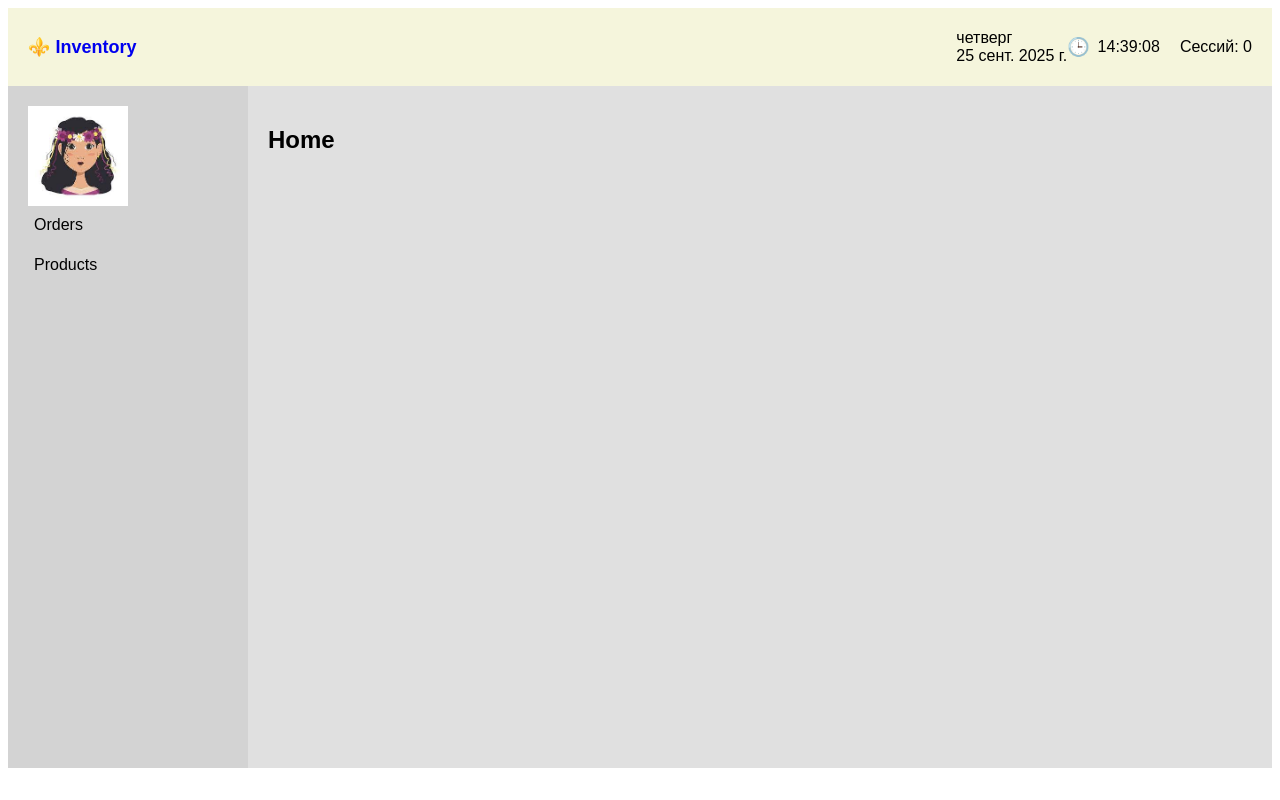
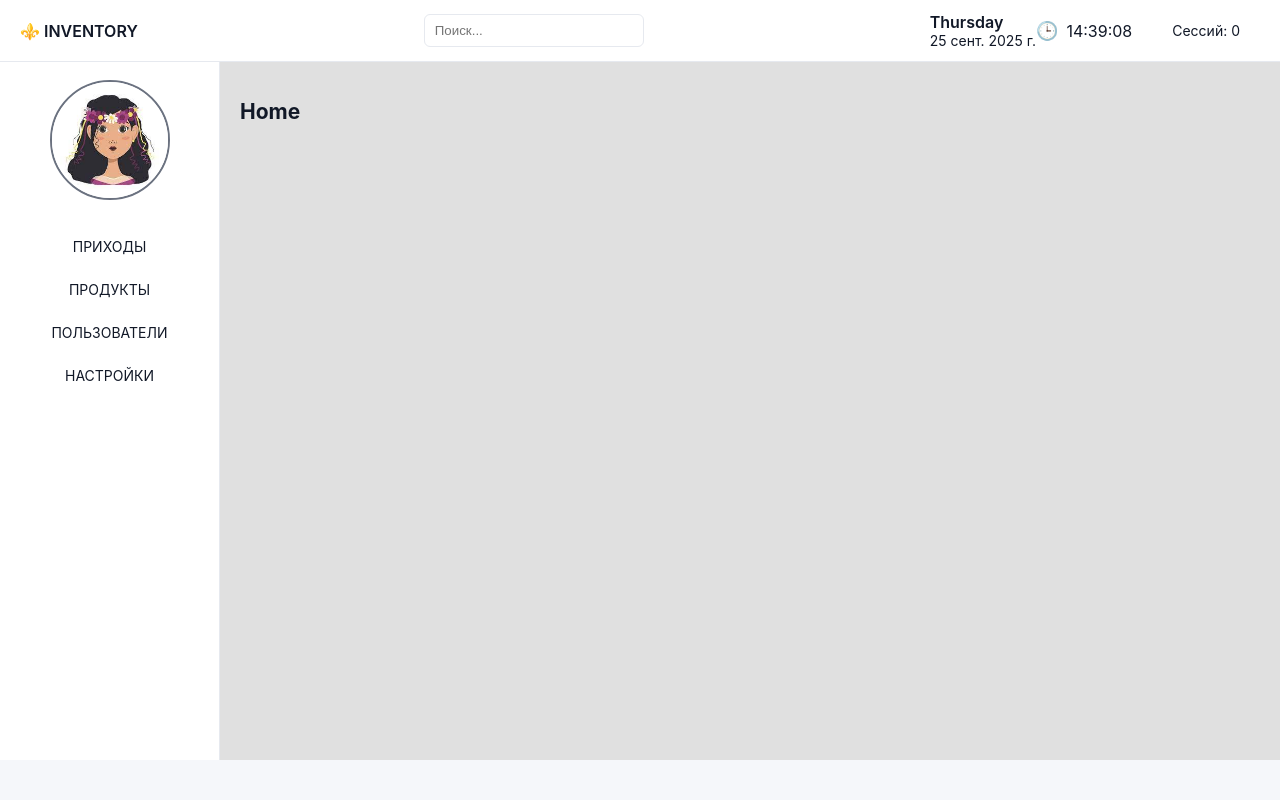
Before and after one commit to Vasilievkosta/mustBedone, a React (Vite) app in the folder client/: page / in a window 1280 px wide. Built offline with nearby package versions, Linux system fonts and the light colour scheme; no server answers.

Commit message:
refactor: corrected TopMenu and NavigationMenu

```diff
--- a/client/src/App.tsx
+++ b/client/src/App.tsx
@@ -2,22 +2,25 @@ import { Routes, Route } from "react-router-dom"
 import { TopMenu } from "./components/TopMenu/TopMenu"
 import { NavigationMenu } from "./components/NavigationMenu/NavigationMenu"
 import { Orders } from "./pages/Orders/Orders"
-import { Products } from "./pages/Products/Products"
+import { ProductsPage } from "./pages/Products/ProductsPage"
 
 function App() {
   return (
-    <div className="app">
+    <div className="page">
       <TopMenu />
-      <div className="main">
-        <NavigationMenu />
-        <div className="content">
+      <div className="page__body">
+        <aside className="sidebar">
+          <NavigationMenu />
+        </aside>
+
+        <main className="content">
           <Routes>
             <Route path="/" element={<h2>Home</h2>} />
             <Route path="/orders" element={<Orders />} />
-            <Route path="/products" element={<Products />} />
+            <Route path="/products" element={<ProductsPage />} />
             <Route path="*" element={<h2>NotFound 404</h2>} />
           </Routes>
-        </div>
+        </main>
       </div>
     </div>
   )
--- a/client/src/components/NavigationMenu/NavigationMenu.tsx
+++ b/client/src/components/NavigationMenu/NavigationMenu.tsx
@@ -3,14 +3,34 @@ import photo from "../../assets/avaGirl.jpg"
 
 export const NavigationMenu = () => {
   return (
-    <div className="sidebar">
-      <img style={{ width: "100px" }} src={photo} />
-      <NavLink to="/orders" className={({ isActive }) => (isActive ? "active" : "")}>
-        Orders
-      </NavLink>
-      <NavLink to="/products" className={({ isActive }) => (isActive ? "active" : "")}>
-        Products
-      </NavLink>
+    <div className="nav">
+      <div className="nav__photo">
+        <img className="nav__img" src={photo} />
+      </div>
+      <nav aria-label="main navigation">
+        <ul className="nav__list">
+          <li className="nav__item">
+            <NavLink to="/orders" className="nav__link">
+              ПРИХОДЫ
+            </NavLink>
+          </li>
+          <li className="nav__item">
+            <NavLink to="/products" className="nav__link">
+              ПРОДУКТЫ
+            </NavLink>
+          </li>
+          <li className="nav__item">
+            <NavLink to="/users" className="nav__link">
+              ПОЛЬЗОВАТЕЛИ
+            </NavLink>
+          </li>
+          <li className="nav__item">
+            <NavLink to="/settings" className="nav__link">
+              НАСТРОЙКИ
+            </NavLink>
+          </li>
+        </ul>
+      </nav>
     </div>
   )
 }
--- a/client/src/components/TimePanel/TimePanel.tsx
+++ b/client/src/components/TimePanel/TimePanel.tsx
@@ -14,7 +14,7 @@ export const TimePanel = () => {
   function getFormattedTime() {
     const now = new Date()
 
-    const weekday = now.toLocaleDateString("ru-RU", { weekday: "long" }) // Вторник
+    const weekday = now.toLocaleDateString("en", { weekday: "long" }) // Вторник
     const date = now.toLocaleDateString("ru-RU", {
       day: "2-digit",
       month: "short",
--- a/client/src/components/TopMenu/TopMenu.tsx
+++ b/client/src/components/TopMenu/TopMenu.tsx
@@ -1,11 +1,9 @@
 import { useEffect, useState } from "react"
 import { socket } from "../../utils/socket"
-import { NavLink } from "react-router-dom"
 import { TimePanel } from "../TimePanel/TimePanel"
 
 export const TopMenu = () => {
   const [clientCount, setClientCount] = useState(0)
-  // const date = new Date().toLocaleDateString()
 
   useEffect(() => {
     socket.on("clientCount", setClientCount)
@@ -16,14 +14,37 @@ export const TopMenu = () => {
   }, [])
 
   return (
-    <header className="header">
-      <NavLink to="/" className="header__logo">
-        <p className="header__text"> ⚜️ Inventory</p>
-      </NavLink>
+    // <header className="header">
+    //   <NavLink to="/" className="header__logo">
+    //     <p className="header__text"> ⚜️ Inventory</p>
+    //   </NavLink>
 
-      <div className="header__inform">
-        <TimePanel />
-        <p className="header__count">Сессий: {clientCount}</p>
+    //   <div className="header__inform">
+    //     <TimePanel />
+    //     <p className="header__count">Сессий: {clientCount}</p>
+    //   </div>
+    // </header>
+    <header className="header" role="banner">
+      <div className="header__left">
+        <div className="logo header__logo">
+          {/* <div className="logo__img" aria-hidden="true" /> */}
+          <span className="logo__text"> ⚜️ INVENTORY</span>
+        </div>
+      </div>
+
+      <div className="header__center">
+        <form className="search" onSubmit={(e) => e.preventDefault()}>
+          <input className="search__input" type="search" placeholder="Поиск..." />
+        </form>
+      </div>
+
+      <div className="header__right">
+        <div className="datetime header__datetime">
+          {/* <div className="datetime__date">12 мая, 2017</div>
+          <div className="datetime__time">07:20</div> */}
+          <TimePanel />
+        </div>
+        <p className="datetime__count">Сессий: {clientCount}</p>
       </div>
     </header>
   )
--- a/client/src/index.css
+++ b/client/src/index.css
@@ -1,18 +1,46 @@
-body {
-  font-family: Arial, sans-serif;
+:root {
+  --bg: #f5f7fa;
+  --white: #ffffff;
+  --accent: #2b7cff;
+  --muted: #6b7280;
+  --border: #e6e9ef;
+  --text: #111827;
+  font-family: Inter, Roboto, Arial, sans-serif;
+  font-size: 14px;
 }
 
-.app {
+* {
+  box-sizing: border-box;
+}
+html,
+body {
+  height: 100%;
+  margin: 0;
+  background: var(--bg);
+  color: var(--text);
+}
+a {
+  color: inherit;
+  text-decoration: none;
+}
+button {
+  font: inherit;
+  cursor: pointer;
+  border: 0;
+  background: transparent;
+}
+
+.page {
   display: flex;
   flex-direction: column;
   height: calc(100vh - 40px);
 }
 
-.main {
+.page__body {
   display: flex;
   flex: 1;
 }
-
+/*
 .header {
   background-color: #f5f5dc;
   padding: 10px 20px;
@@ -40,7 +68,7 @@ body {
     height: 100%;
   }
 }
-
+*/
 .clock {
   display: flex;
   align-items: center;
@@ -52,6 +80,7 @@ body {
     text-align: left;
 
     .clock__weekday {
+      font-weight: 600;
       font-size: 16px;
     }
 
@@ -73,23 +102,95 @@ body {
   }
 }
 
-.sidebar {
-  width: 200px;
-  background-color: #d3d3d3;
-  padding: 20px;
+.header {
+  display: flex;
+  align-items: center;
+  justify-content: space-between;
+  padding: 12px 20px;
+  background: var(--white);
+  border-bottom: 1px solid var(--border);
+  gap: 12px;
+}
+.header__left,
+.header__center,
+.header__right {
+  display: flex;
+  align-items: center;
 }
 
-.sidebar a {
-  display: block;
-  margin-bottom: 10px;
-  text-decoration: none;
-  color: black;
-  border: 1px solid transparent;
-  padding: 5px;
+.logo__text {
+  font-weight: 600;
+  font-size: 16px;
+}
+.search {
+  display: flex;
+  align-items: center;
+  gap: 8px;
+}
+.search__input {
+  padding: 8px 10px;
+  border: 1px solid var(--border);
+  border-radius: 6px;
+  min-width: 220px;
+  background: #fff;
 }
 
-.sidebar a.active {
-  border: 1px solid black;
+/* .datetime__date {
+  font-weight: 600;
+}
+.datetime__time {
+  color: var(--muted);
+  font-size: 13px;
+} */
+
+.datetime__count {
+  margin: 0 20px;
+}
+
+.sidebar {
+  width: 220px;
+  background-color: var(--white);
+  border-right: 1px solid var(--border);
+  padding: 18px 12px;
+}
+
+.nav__photo {
+  display: flex;
+  align-items: center;
+  justify-content: center;
+  margin-bottom: 30px;
+}
+
+.nav__img {
+  width: 120px;
+  border: 2px solid var(--muted);
+  border-radius: 50%;
+}
+
+.nav__list {
+  list-style: none;
+  padding: 0;
+  margin: 0;
+  display: flex;
+  flex-direction: column;
+  gap: 8px;
+  align-items: center;
+}
+.nav__link {
+  display: block;
+  padding: 8px 12px;
+  color: var(--text);
+  border-bottom: 2px solid transparent;
+  transition: border-color 0.3s;
+
+  &:hover {
+    border-color: #6b7280;
+  }
+}
+
+.nav__link.active {
+  border-color: #023f02;
+  color: #6b7280;
 }
 
 .content {
@@ -178,3 +279,49 @@ body {
 .delete-btn:hover {
   color: #900;
 }
+
+/* Product-page */
+
+.products-page__header {
+  display: flex;
+  justify-content: space-between;
+  align-items: center;
+  margin-bottom: 16px;
+}
+.products-page__filters select {
+  margin-left: 8px;
+  padding: 6px 10px;
+  border: 1px solid var(--border);
+  border-radius: 6px;
+}
+.products-page__list {
+  list-style: none;
+  margin: 0;
+  padding: 0;
+  display: flex;
+  flex-direction: column;
+  gap: 12px;
+}
+.products-page__item {
+  background: #fff;
+  border: 1px solid var(--border);
+  border-radius: 8px;
+  padding: 12px;
+  display: flex;
+  flex-direction: column;
+  gap: 6px;
+}
+.products-page__title {
+  font-weight: 600;
+}
+.products-page__meta {
+  display: flex;
+  flex-wrap: wrap;
+  gap: 12px;
+  font-size: 13px;
+  color: var(--muted);
+}
+.products-page__meta .status {
+  font-weight: 600;
+  color: var(--accent);
+}
--- a/client/src/pages/Products/Products.tsx
+++ /dev/null
@@ -1,22 +0,0 @@
-import { useGetProductsQuery } from "../../services/api/api"
-
-export const Products = () => {
-  const { data: products, isLoading, error } = useGetProductsQuery()
-
-  if (isLoading) return <div>Загрузка...</div>
-  if (error) return <div>Ошибка загрузки</div>
-  if (!products) return <div>Нет данных</div>
-
-  return (
-    <div>
-      <h2>Товары</h2>
-      <ul>
-        {products.map((p: any) => (
-          <li key={p.id}>
-            {p.name} — Price: {p.price}
-          </li>
-        ))}
-      </ul>
-    </div>
-  )
-}
--- /dev/null
+++ b/client/src/pages/Products/ProductsPage.tsx
@@ -0,0 +1,38 @@
+import { useGetProductsQuery } from "../../services/api/api"
+
+export const ProductsPage = () => {
+  const { data: products, isLoading, error } = useGetProductsQuery()
+
+  if (isLoading) return <div>Загрузка...</div>
+  if (error) return <div>Ошибка загрузки</div>
+  if (!products) return <div>Нет данных</div>
+
+  console.log(products)
+
+  return (
+    <section className="products-page">
+      <header className="products-page__header">
+        <h2>Продукты / {products.length}</h2>
+        <div className="products-page__filters">
+          <select>…</select>
+          <select>…</select>
+        </div>
+      </header>
+
+      <ul className="products-page__list">
+        {products.map((p) => (
+          <li className="products-page__item" key={p.id}>
+            <div className="products-page__title">{p.name}</div>
+            <div className="products-page__meta">
+              <span className="status">{p.status}</span>
+              <span className="duration">{p.name}</span>
+              <span className="date">{p.price}</span>
+              <span className="time">{p.condition}</span>
+              <span className="user">{p.inventory_code}</span>
+            </div>
+          </li>
+        ))}
+      </ul>
+    </section>
+  )
+}
```
Also changed, not shown: 1 other file (tests, documents, lock files or other folders).
